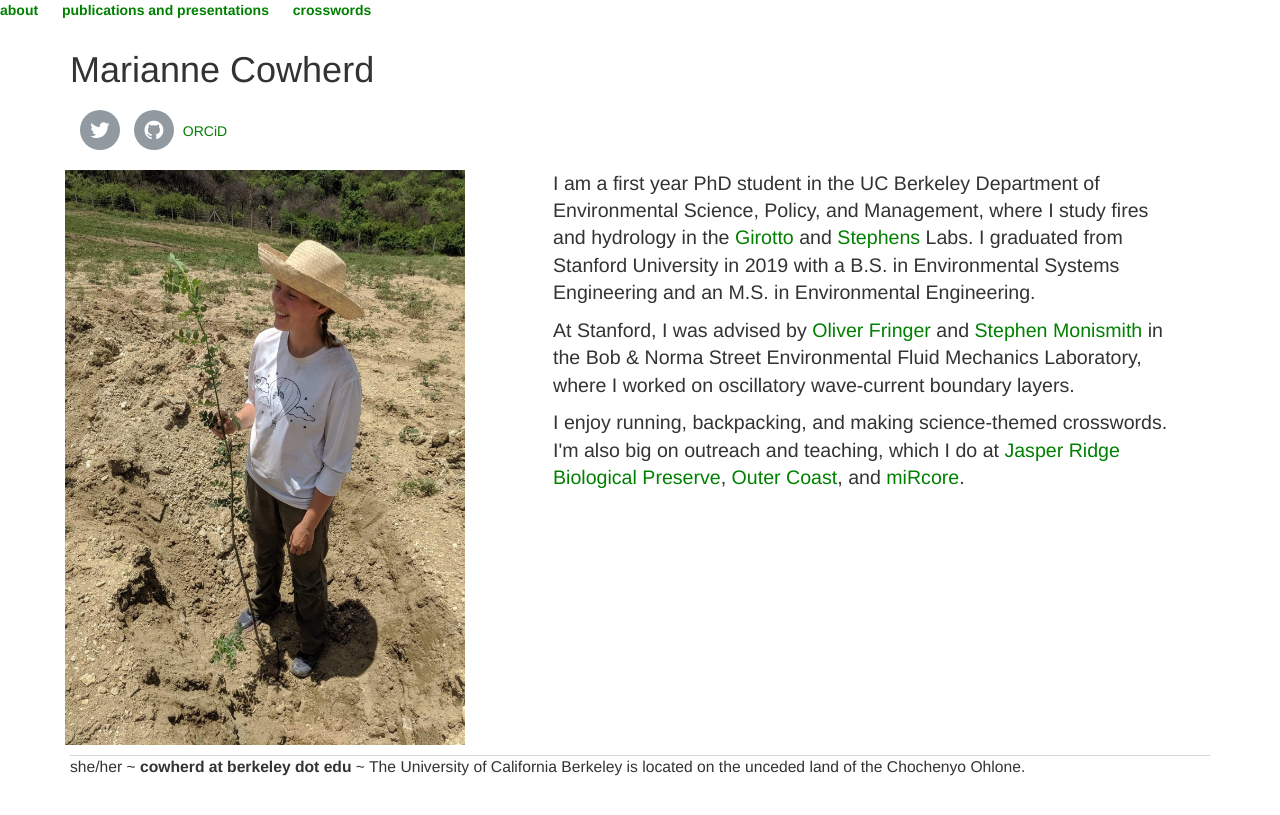
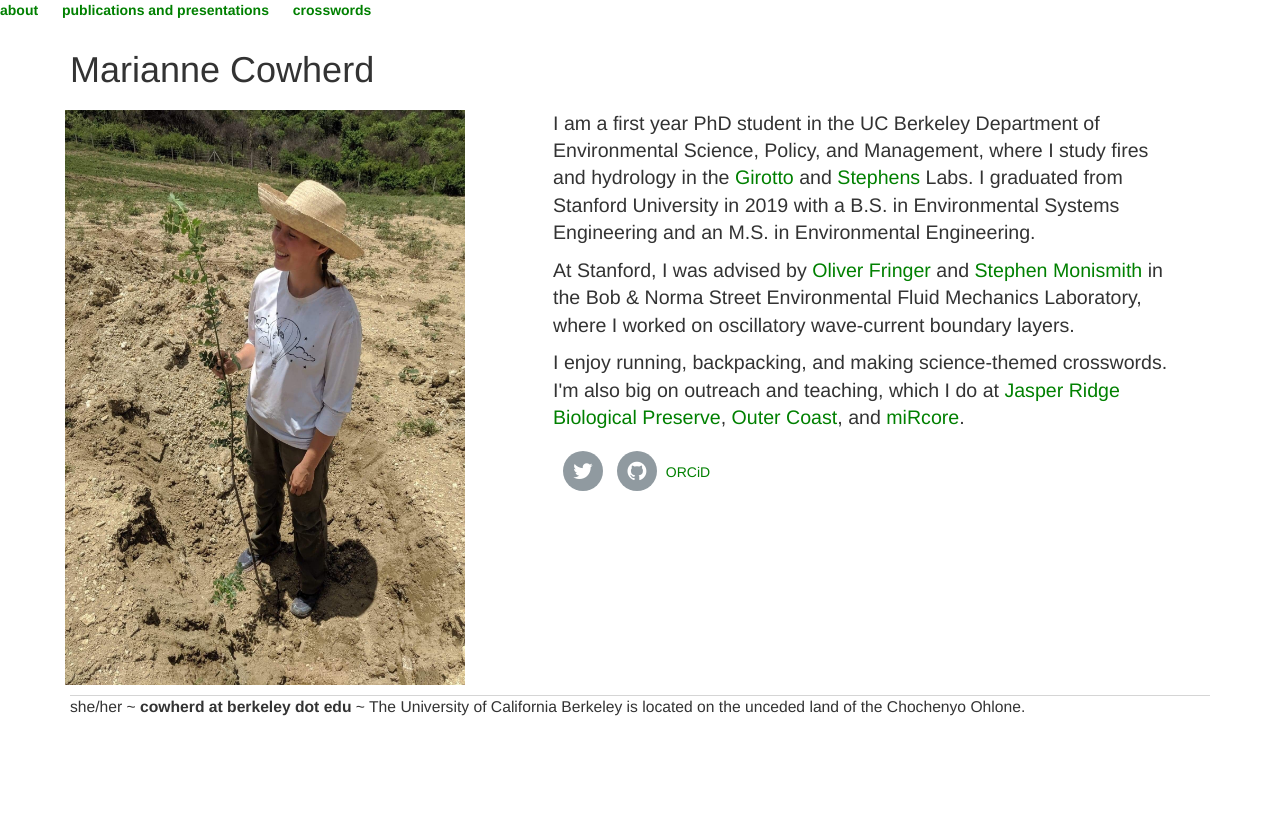
Before and after one commit to mariannecowherd/mariannecowherd.github.io, a Jekyll site: the page built from index.html, in a window 1280 px wide. Shown: the top 815 px of the page. Built offline with Jekyll 4.4.1, drawn with Linux system fonts in a browser that asks for light colours; nearby versions of some CDN libraries.

Commit message:
Update index.html

```diff
--- a/index.html
+++ b/index.html
@@ -48,13 +48,6 @@ margin-left: 20px
 </head>
 <body>
 <h1>Marianne Cowherd</h1>
-<div class="social"><!--HTML Body Start-->
-    <ul>
-        <li><a href="https://twitter.com/mariannecowherd"><i class="fa fa-lg fa-twitter"></i></a></li>
-        <li><a href="https://github.com/mariannecowherd"><i class="fa fa-lg fa-github"></i></a></li>
-	<a href="https://orcid.org/0000-0002-3165-4504">ORCiD</a>
-	</ul>
-
 <div class="row">
   <div class="column left">
 		<img src="/images/metree.jpg" width="400" height = "575" alt="photograph of Marianne with a sapling"/>
@@ -73,6 +66,13 @@ margin-left: 20px
 			also big on outreach and teaching, which I do at <a href="https://jrbp.stanford.edu/"> Jasper Ridge
 			Biological Preserve</a>, <a href="http://outercoast.org/">Outer Coast</a>, and <a href="https://www.mircore.org/">miRcore</a>.
 
+			<div class="social"><!--HTML Body Start-->
+    <ul>
+        <li><a href="https://twitter.com/mariannecowherd"><i class="fa fa-lg fa-twitter"></i></a></li>
+        <li><a href="https://github.com/mariannecowherd"><i class="fa fa-lg fa-github"></i></a></li>
+	<a href="https://orcid.org/0000-0002-3165-4504">ORCiD</a>
+	</ul>
+
 	</div>
 </div>
 </body>
```
